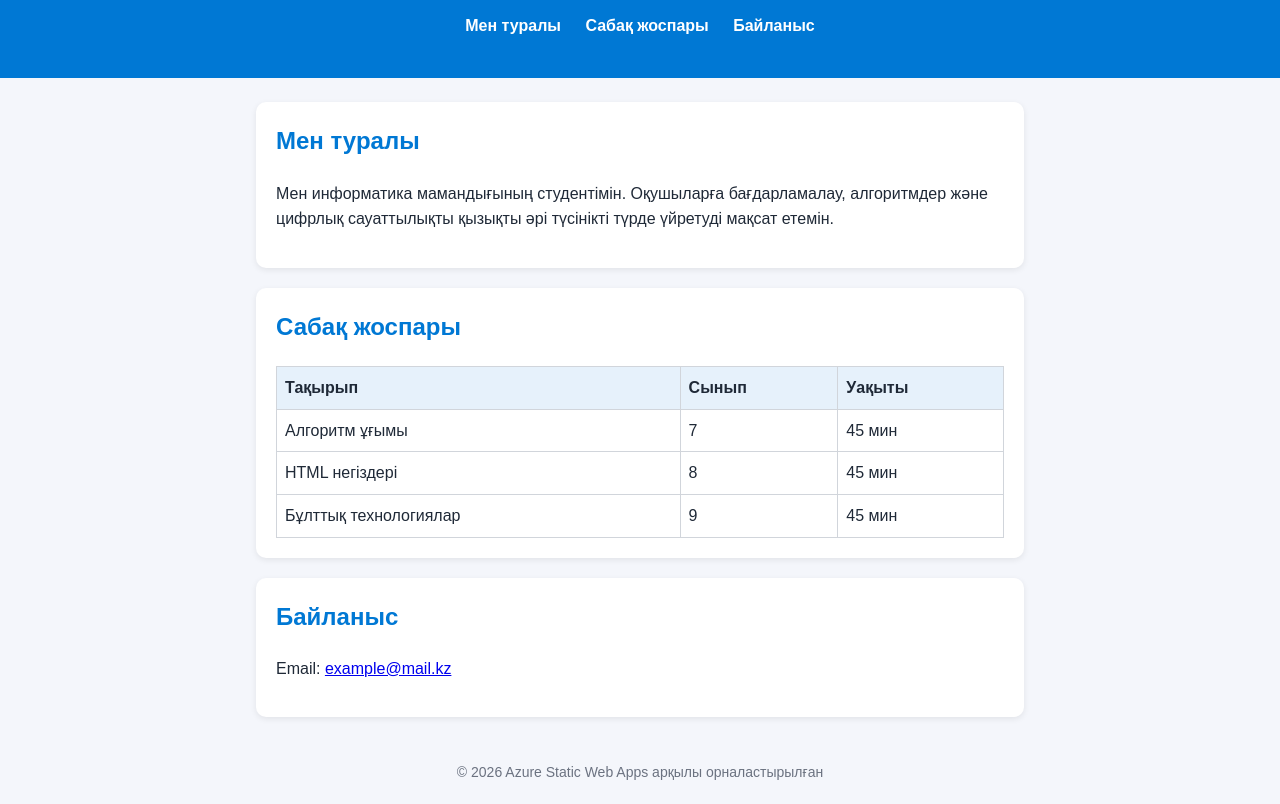
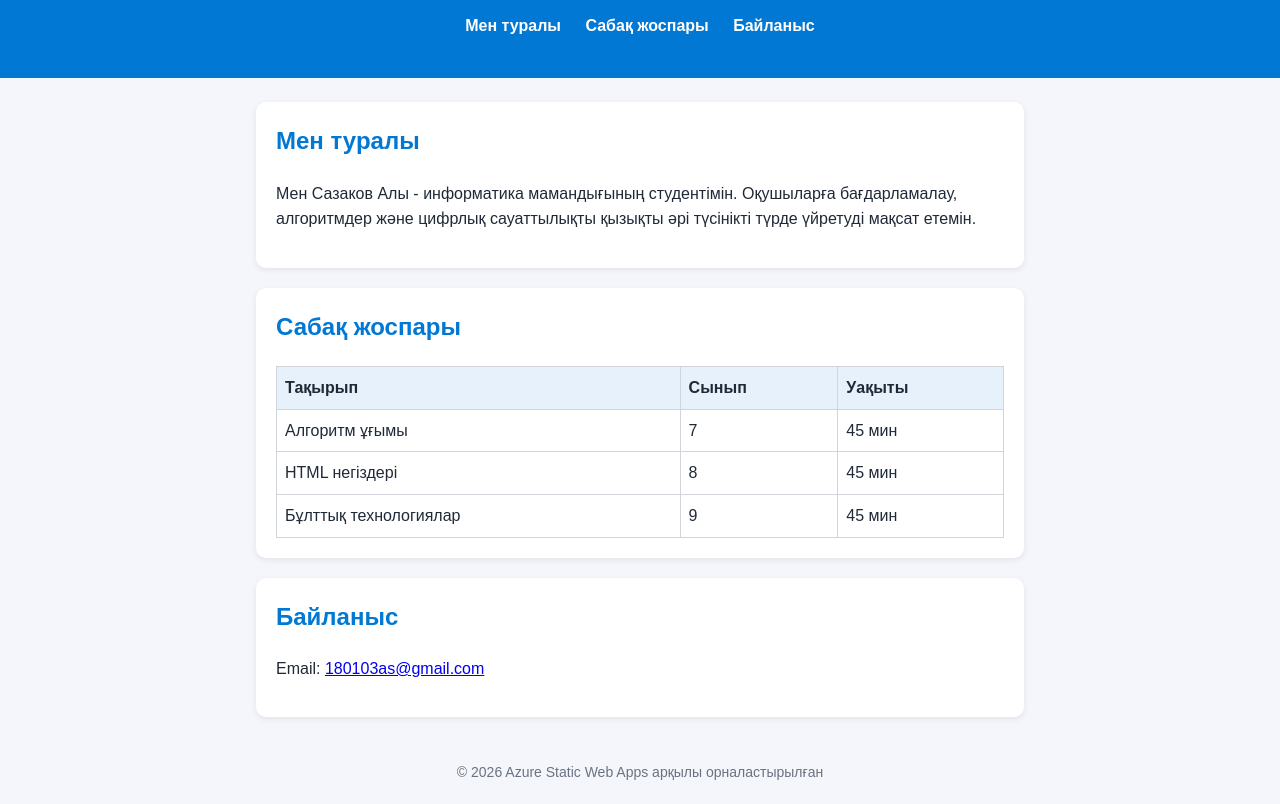
Before and after one commit to 180103as/teacher-site, a plain HTML site: page index.html in a window 1280 px wide. Shown: the part 136-940 px from the top of the page. Drawn offline with Linux system fonts and the light colour scheme.

Commit message:
Update index.html

```diff
--- a/index.html
+++ b/index.html
@@ -19,7 +19,7 @@
 <main>
   <section id="about">
     <h2>Мен туралы</h2>
-    <p>Мен информатика мамандығының студентімін. Оқушыларға бағдарламалау, алгоритмдер және цифрлық сауаттылықты қызықты әрі түсінікті түрде үйретуді мақсат етемін.</p>
+    <p>Мен Сазаков Алы - информатика мамандығының студентімін. Оқушыларға бағдарламалау, алгоритмдер және цифрлық сауаттылықты қызықты әрі түсінікті түрде үйретуді мақсат етемін.</p>
   </section>
   <section id="plan">
     <h2>Сабақ жоспары</h2>
@@ -32,7 +32,7 @@
   </section>
   <section id="contacts">
     <h2>Байланыс</h2>
-    <p>Email: <a href="mailto:example@mail.kz">example@mail.kz</a></p>
+    <p>Email: <a href="mailto:example@mail.kz">180103as@gmail.com</a></p>
   </section>
 </main>
 <footer>© 2026 Azure Static Web Apps арқылы орналастырылған</footer>
```
